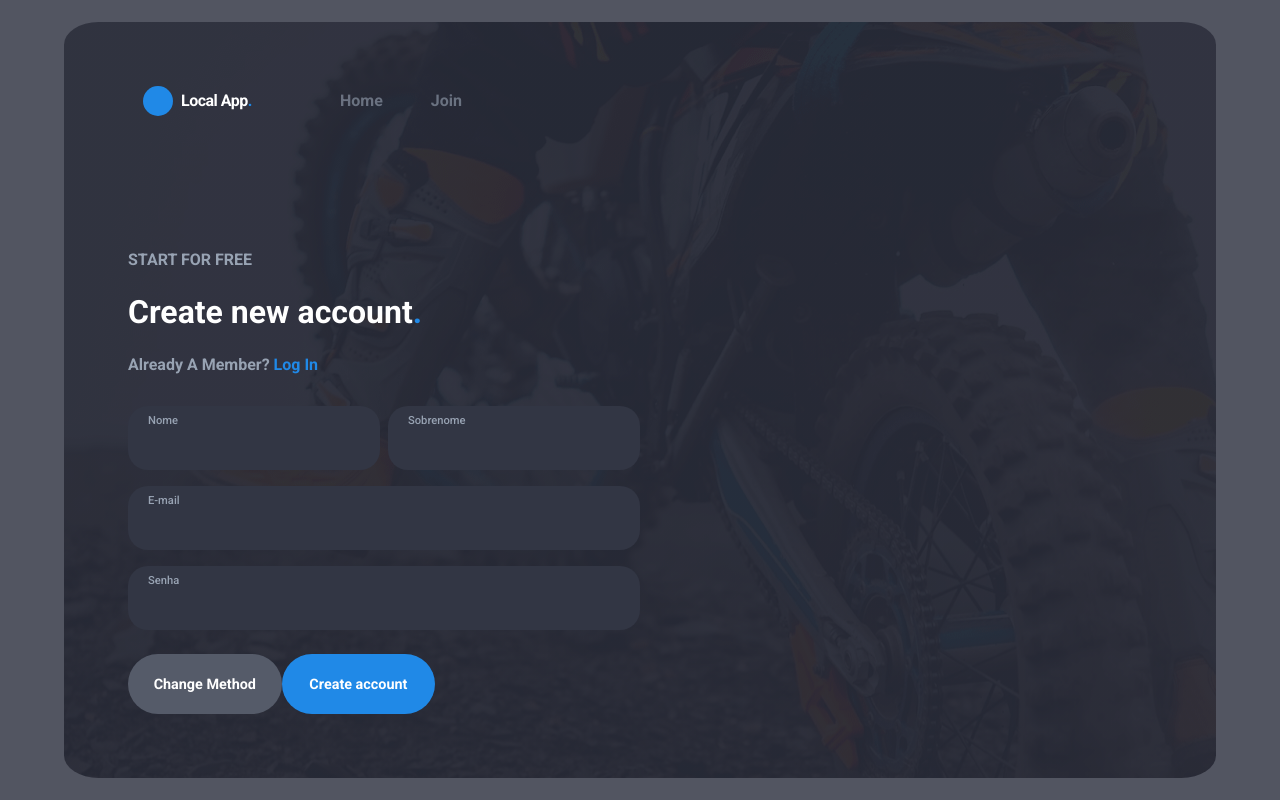
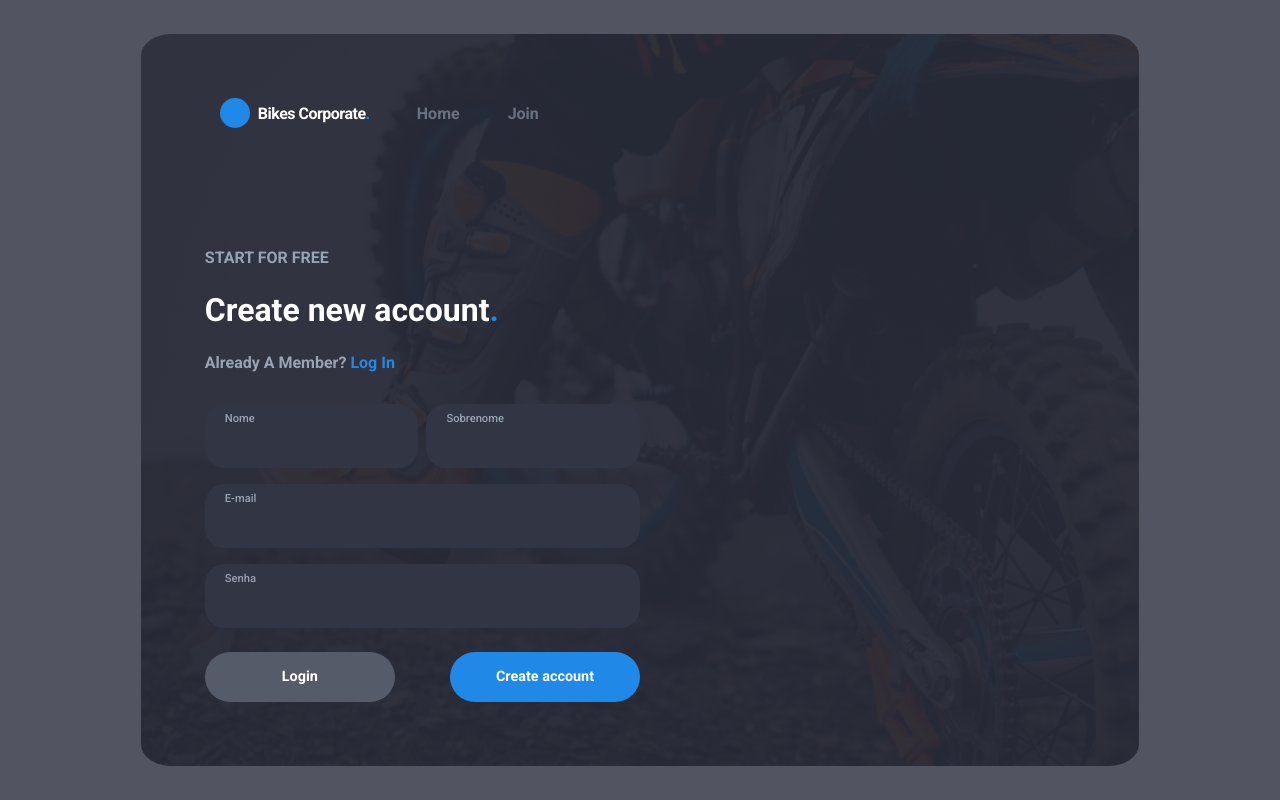
Before and after one commit to ArthurThz/login-page, a React (Vite) app: page / in a window 1280 px wide. Built offline with nearby package versions, Linux system fonts and the light colour scheme.

Commit message:
uptdate input  auto complete css

```diff
--- a/src/App.tsx
+++ b/src/App.tsx
@@ -29,15 +29,17 @@ function App() {
           </p>
         </TextArea>
         <InputArea>
+          <form>
             <InputGroup>
               <Input type="text" name="firstname" text="Nome" />
               <Input type="text" name="lastname" text="Sobrenome" />
             </InputGroup>
             <Input type="mail" name="email" text="E-mail" />
             <Input type="password" name="password" text="Senha" />
+          </form>
         </InputArea>
         <ButtonContainer>
-          <Button variant="secondary">Change Method</Button>
+          <Button variant="secondary">Login</Button>
           <Button>Create account</Button>
         </ButtonContainer>
       </Main>
--- a/src/components/button/styles.ts
+++ b/src/components/button/styles.ts
@@ -5,7 +5,7 @@ import { IVariant } from "./types";
 
 export const StyledButton = styled.button<IVariant>`
     width:190px;
-    height:60px;
+    height:50px;
 
     display:flex;
     align-items:center;
--- a/src/components/input/styles.ts
+++ b/src/components/input/styles.ts
@@ -17,6 +17,15 @@ export const InputContainer = styled.div`
         color:${COLORS.spanGrey};
         margin-bottom:5px;
     }
+
+    /* don't allow the browser change the background color in auto-complete */
+    input:-webkit-autofill,
+    input:-webkit-autofill:hover,
+    input:-webkit-autofill:focus,
+    input:-webkit-autofill:active  {
+  transition: background-color 5000s;
+  -webkit-text-fill-color: #FFFFFF !important;
+}
 
 `
 export const StyledInput = styled.input`
@@ -42,4 +51,6 @@ export const StyledInput = styled.input`
         box-shadow: ${COLORS.outlineBlue} 0px 0px 10px 0px;
     }
 
+
+
 `
--- a/src/components/layout/navbar/index.tsx
+++ b/src/components/layout/navbar/index.tsx
@@ -1,14 +1,14 @@
-import { Header,NavLinks,Title,Circle } from "./styles";
+import { Header, NavLinks, Title, Circle } from "./styles";
 import { BlueDot } from "../../../styles/styles";
 
 const NavBar = () => {
-
-
   return (
     <Header>
       <Title>
         <Circle />
-                    <h2>Local App<BlueDot>.</BlueDot></h2>
+        <h2>
+          Bikes Corporate<BlueDot>.</BlueDot>
+        </h2>
       </Title>
       <NavLinks>
         <span>Home</span>
@@ -16,6 +16,6 @@ const NavBar = () => {
       </NavLinks>
     </Header>
   );
-}
+};
 
 export default NavBar;
--- a/src/styles/styles.ts
+++ b/src/styles/styles.ts
@@ -7,23 +7,22 @@ export const Container = styled.div`
     width:100%;
     min-height:100vh;
 
+    padding:1em;
+
     display:flex;
     align-items:center;
     justify-content:center;
 `
 
 export const Main = styled.main`
-    height:80%;
-    width:90%;
+    height:70%;
+    width:80%;
 
     padding:4em;
 
     border-radius:3%;
+
     background-image:linear-gradient(90deg, rgba(39,42,55,0.9514180672268907) 100%, rgba(39,42,55,1) 100%, rgba(85,91,105,1) 100%),url(${background});
-
-
-
-
     background-color:#272A37;
 `
 export const BlueDot = styled.span`
@@ -64,12 +63,16 @@ export const TextArea = styled.div`
 export const InputArea = styled.div`
     width:50%;
 
+    form{
+    width:100%;
+
     gap:1em;
 
     display:flex;
     flex-direction:column;
     align-items:flex-start;
     justify-content:space-between;
+    }
 `
 
 export const InputGroup = styled.div`
@@ -81,7 +84,7 @@ export const InputGroup = styled.div`
 `
 
 export const ButtonContainer = styled.div`
-    width:30%;
+    width:50%;
 
     margin-top:1.5em;
 
```
Lines whose indentation alone changed are shown as unchanged.
